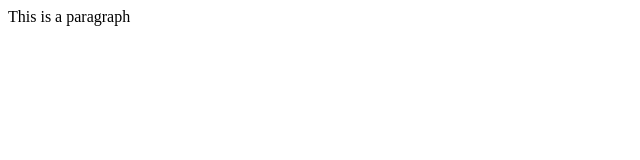
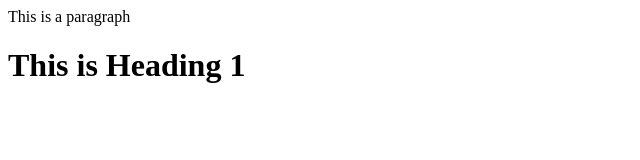
Before and after one commit to vithursan005/react-app, a plain HTML site: page src/index.html in a window 1280 px wide. Shown: the whole page, without its empty margins (0-640 px from the left). Drawn offline with Linux system fonts and the light colour scheme.

Commit message:
index.html file heading added

```diff
--- a/src/index.html
+++ b/src/index.html
@@ -4,5 +4,6 @@
 	</head>
 	<body>
 		<p>This is a paragraph</p>
+		<h1>This is Heading 1</h1>
 	</body>
 </html>
```
